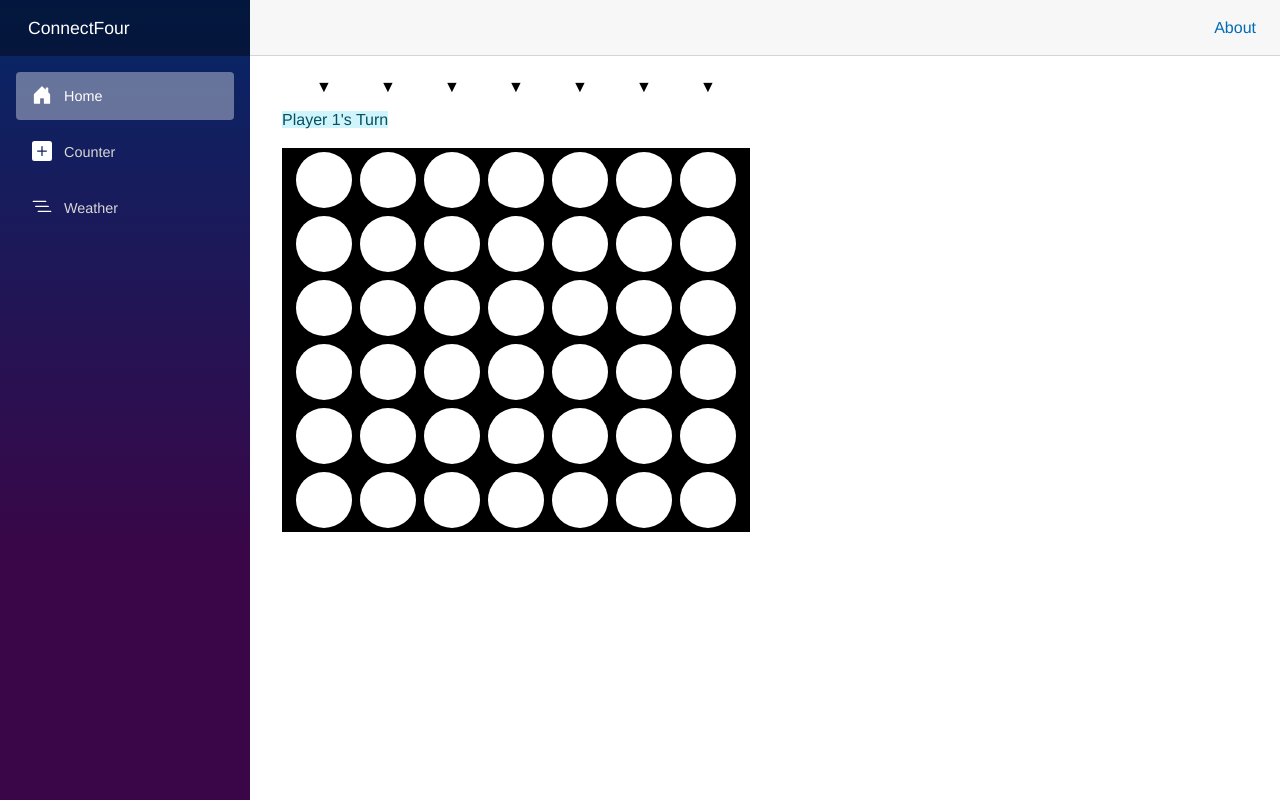
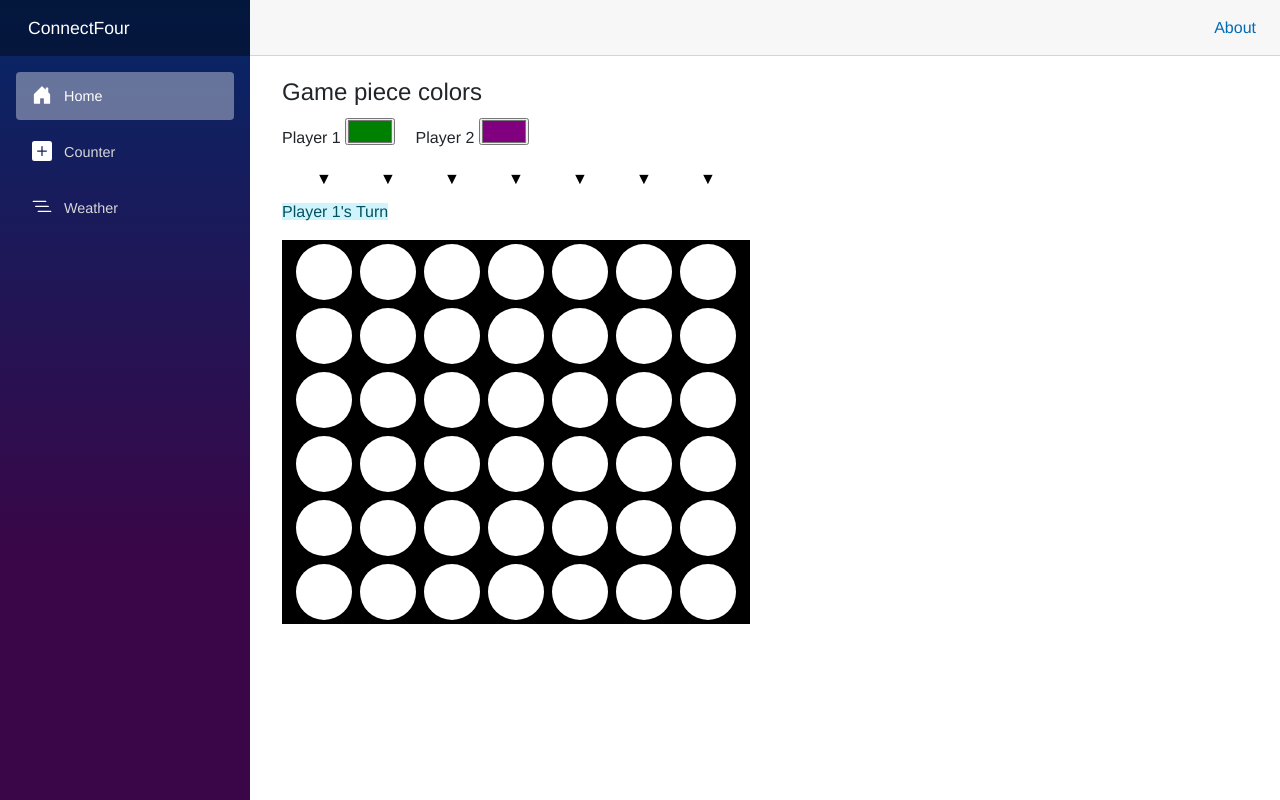
Before and after one commit to caarloosdab/Connect4_blazor, an ASP.NET Core app: page / in a window 1280 px wide. Run offline with ASP.NET Core 8, Linux system fonts and the light colour scheme; style sheets or scripts are compiled from the project's sources.

Commit message:
Choose color feature added

```diff
--- a/Components/Board.razor
+++ b/Components/Board.razor
@@ -1,15 +1,5 @@
 @using System.Drawing
 @inject GameState State
-
-<HeadContent>
-    <style>
-        :root {
-            --board-bg: @ColorTranslator.ToHtml(BoardColor);
-            --player1: @ColorTranslator.ToHtml(Player1Color);
-            --player2: @ColorTranslator.ToHtml(Player2Color);
-        }
-    </style>
-</HeadContent>
 
 <nav aria-label="Drop a piece">
     @for (byte i = 0; i < 7; i++)
@@ -29,7 +19,7 @@
     <div role="alert" class="alert-danger">@errorMessage</div>
 </article>
 
-<div class="game-board" role="img" aria-label="Connect Four board with seven columns and six rows">
+<div class="game-board" style="@BoardStyle" role="img" aria-label="Connect Four board with seven columns and six rows">
     <div class="board">
         @for (var i = 0; i < 42; i++)
         {
@@ -50,6 +40,7 @@
     private string errorMessage = string.Empty;
 
     private string CurrentTurn => $"Player {State.PlayerTurn}'s Turn";
+    private string BoardStyle => $"--board-bg: {ColorTranslator.ToHtml(BoardColor)}; --player1: {ColorTranslator.ToHtml(Player1Color)}; --player2: {ColorTranslator.ToHtml(Player2Color)};";
 
     [Parameter]
     public Color BoardColor { get; set; } = ColorTranslator.FromHtml("yellow");
--- a/Components/Pages/Home.razor
+++ b/Components/Pages/Home.razor
@@ -1,8 +1,23 @@
 @page "/"
 @rendermode InteractiveServer
+@using System.Drawing
 
 <PageTitle>Index</PageTitle>
 
+<fieldset class="mb-3">
+    <legend>Game piece colors</legend>
+    <label for="player1-color">Player 1</label>
+    <input id="player1-color" type="color" @bind="player1Color" />
+
+    <label for="player2-color" class="ms-3">Player 2</label>
+    <input id="player2-color" type="color" @bind="player2Color" />
+</fieldset>
+
 <Board BoardColor="System.Drawing.Color.Black"
-       Player1Color="System.Drawing.Color.Green"
-       Player2Color="System.Drawing.Color.Purple" />
+       Player1Color="ColorTranslator.FromHtml(player1Color)"
+       Player2Color="ColorTranslator.FromHtml(player2Color)" />
+
+@code {
+    private string player1Color = "#008000";
+    private string player2Color = "#800080";
+}
```
